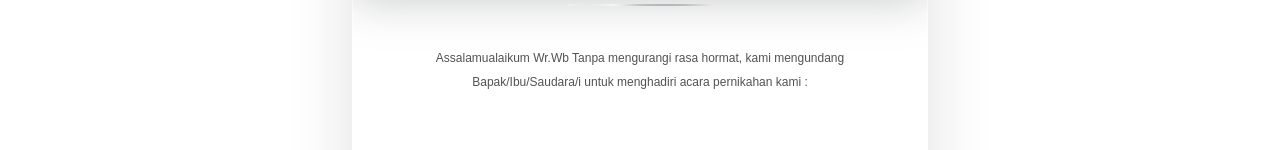
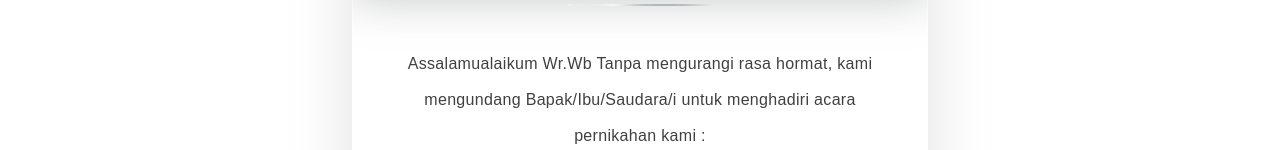
Before and after one commit to swakastudio/duajemari, a Next.js app: page /firoh-arofi/invitation in a window 1280 px wide. Shown: the part 802-952 px from the top of the page. Built offline with nearby package versions, Linux system fonts and the light colour scheme.

Commit message:
Update BrideGroom.tsx

```diff
--- a/app/(wedding)/firoh-arofi/components/BrideGroom.tsx
+++ b/app/(wedding)/firoh-arofi/components/BrideGroom.tsx
@@ -69,15 +69,14 @@ MEMPELAI
 </div>
 
 
-<p
-className="
+<p className="
 text-[12px]
-leading-[2]
-text-neutral-600
-max-w-md
-mx-auto
-"
->
+md:text-[16px]
+leading-[2.25]
+tracking-[0.02em]
+text-neutral-700
+font-light
+">
 Assalamualaikum Wr.Wb
 Tanpa mengurangi rasa hormat, kami mengundang
 Bapak/Ibu/Saudara/i untuk menghadiri
```
